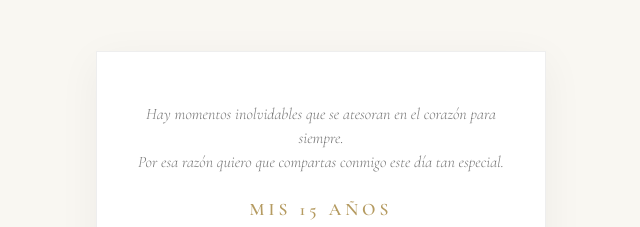
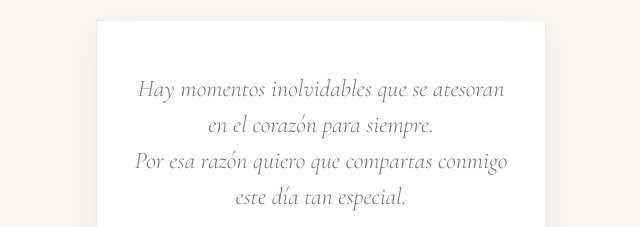
Before and after one commit to Santiago273/CumpleDeLuz, a plain HTML site: page index.html in a window 1280 px wide. Shown: the top 227 px of the page, without its empty margins (319-959 px from the left). Drawn offline with nearby package versions, Linux system fonts and the light colour scheme.

Commit message:
Agrandando letra de intro

```diff
--- a/styles.css
+++ b/styles.css
@@ -24,7 +24,7 @@ body {
 
 .invite-card.visible { opacity: 1; }
 
-.intro-text { font-family: 'Cormorant Garamond', serif; font-style: italic; font-size: 1rem; margin-bottom: 25px; line-height: 1.5; color: #777; }
+.intro-text { font-family: 'Cormorant Garamond', serif; font-style: italic; font-size: 1.5rem; margin-bottom: 25px; line-height: 1.5; color: #777; }
 .sparkle { font-family: 'Cormorant Garamond', serif; letter-spacing: 4px; color: #b59b61; margin-bottom: 10px; font-size: 1.1rem; }
 .name { font-family: 'Cormorant Garamond', serif; font-size: 3.5rem; color: #b59b61; margin-bottom: 20px; font-weight: 300; }
 
```
